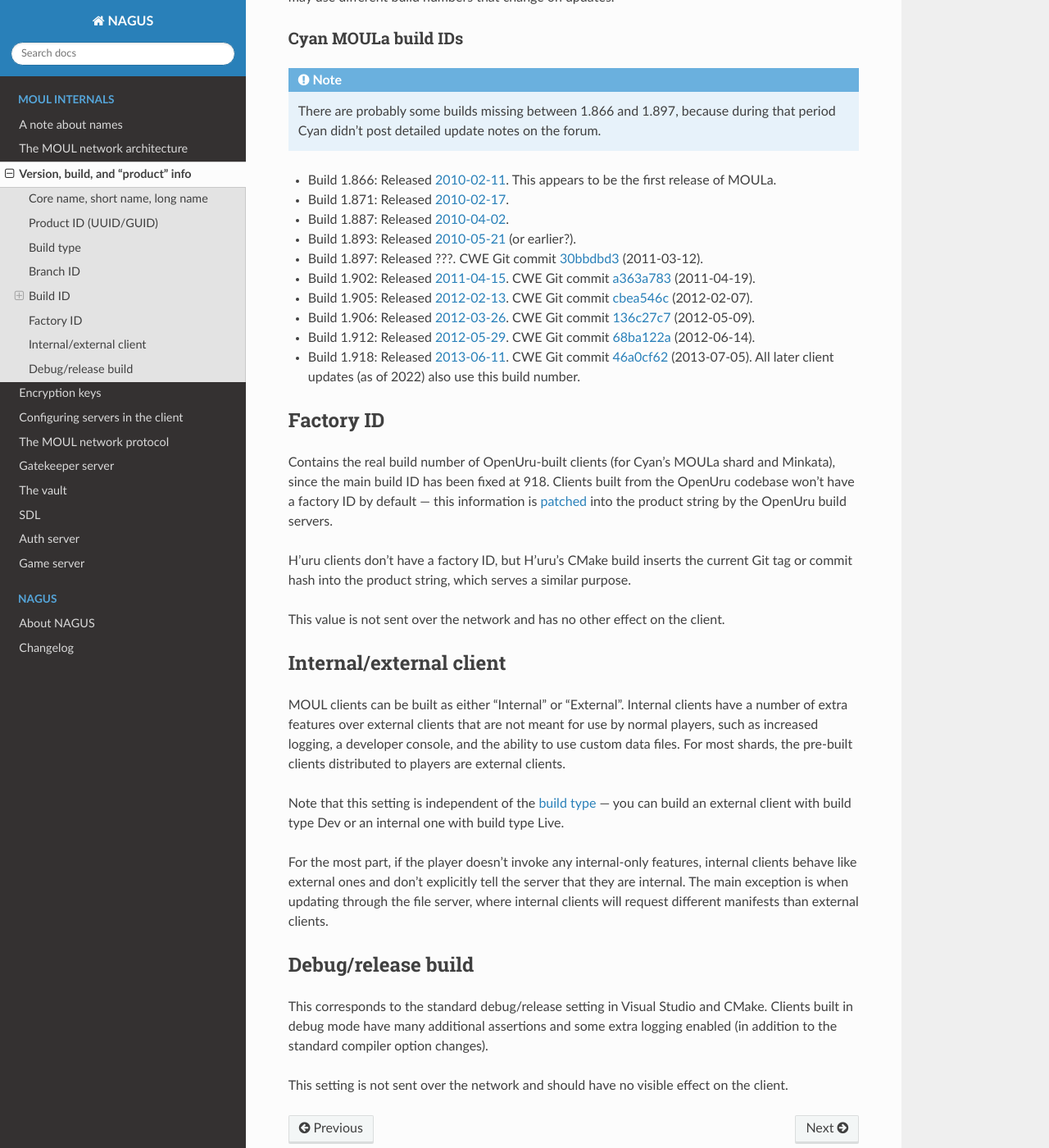
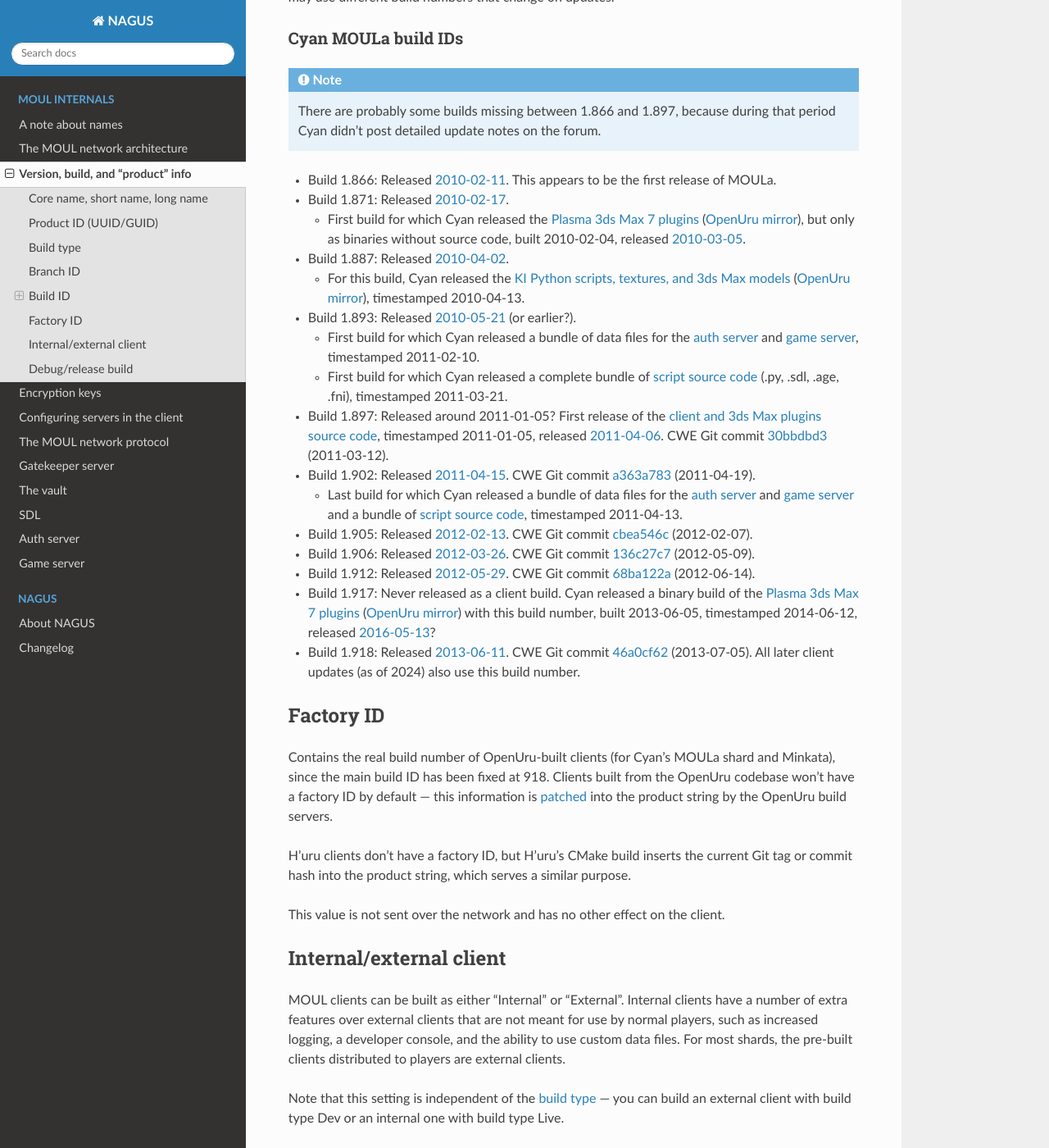
Before and after one commit to dgelessus/NAGUS, a Sphinx documentation site: the page built from docs/uru/product_id.rst, in a window 1280 px wide and 1400 px high, scrolled down 2065 px. Shown: the whole window at 82% size. Built offline with Sphinx 7.4.7 and the Read the Docs theme 2.0.0, drawn with Linux system fonts in a browser that asks for light colours.

Commit message:
Add info about source/asset/plugin releases for early MOULa builds

```diff
--- a/docs/uru/product_id.rst
+++ b/docs/uru/product_id.rst
@@ -135,16 +135,42 @@
   This appears to be the first release of MOULa.
 * Build 1.871:
   Released `2010-02-17 <https://mystonline.com/forums/viewtopic.php?f=36&t=19753>`__.
+
+  * First build for which Cyan released the `Plasma 3ds Max 7 plugins <http://cho.cyan.com/bahrowings/MOULaPlugins871.zip>`__
+    (`OpenUru mirror <https://assets.openuru.org/cyan/MOULaPlugins871.zip>`__),
+    but only as binaries without source code,
+    built 2010-02-04,
+    released `2010-03-05 <https://mystonline.com/forums/viewtopic.php?t=20178>`__.
 * Build 1.887:
   Released `2010-04-02 <https://web.archive.org/web/20110515133633/http://www.atomicgamer.com:80/games/1835/myst-online-uru-live/files>`__.
+
+  * For this build,
+    Cyan released the `KI Python scripts, textures, and 3ds Max models <http://cho.cyan.com/bahrowings/KI-887.zip>`__
+    (`OpenUru mirror <https://assets.openuru.org/cyan/KI-887.zip>`__),
+    timestamped 2010-04-13.
 * Build 1.893:
   Released `2010-05-21 <https://distfiles.macports.org/mystonline/UruLauncher.exe-1.893.zip>`__ (or earlier?).
+
+  * First build for which Cyan released a bundle of data files for the `auth server <https://assets.openuru.org/cyan/AuthFiles.zip>`__
+    and `game server <https://assets.openuru.org/cyan/GameFiles.zip>`__,
+    timestamped 2011-02-10.
+  * First build for which Cyan released a complete bundle of `script source code <https://assets.openuru.org/cyan/Scripts893.zip>`__
+    (.py, .sdl, .age, .fni),
+    timestamped 2011-03-21.
 * Build 1.897:
-  Released ???.
+  Released around 2011-01-05?
+  First release of the `client and 3ds Max plugins source code <https://assets.openuru.org/cyan/MOULOpenSourceClientPlugin.zip>`__,
+  timestamped 2011-01-05,
+  released `2011-04-06 <https://mystonline.com/forums/viewtopic.php?f=36&t=24534>`__.
   CWE Git commit `30bbdbd3 <https://foundry.openuru.org/gitblit/commit/?r=CWE.git&h=30bbdbd327c2ea6832b88e40ceca2a6707a3a0d5>`__ (2011-03-12).
 * Build 1.902:
   Released `2011-04-15 <https://mystonline.com/forums/viewtopic.php?f=36&t=24583>`__.
   CWE Git commit `a363a783 <https://foundry.openuru.org/gitblit/commit/?r=CWE.git&h=a363a783c5d2ffc7aa104275e5f34feb81db0e4b>`__ (2011-04-19).
+
+  * Last build for which Cyan released a bundle of data files for the `auth server <https://assets.openuru.org/cyan/AuthFiles902.zip>`__
+    and `game server <https://assets.openuru.org/cyan/GameFiles902.zip>`__
+    and a bundle of `script source code <https://assets.openuru.org/cyan/Scripts902.zip>`__,
+    timestamped 2011-04-13.
 * Build 1.905:
   Released `2012-02-13 <https://mystonline.com/forums/viewtopic.php?f=36&t=25435>`__.
   CWE Git commit `cbea546c <https://foundry.openuru.org/gitblit/commit/?r=CWE.git&h=cbea546c61507f9d549d41354ec8993482304680>`__ (2012-02-07).
@@ -154,10 +180,18 @@
 * Build 1.912:
   Released `2012-05-29 <https://mystonline.com/forums/viewtopic.php?f=36&t=25730>`__.
   CWE Git commit `68ba122a <https://foundry.openuru.org/gitblit/commit/?r=CWE.git&h=68ba122afeb131b31e7d5f22fadffb16c987b802>`__ (2012-06-14).
+* Build 1.917:
+  Never released as a client build.
+  Cyan released a binary build of the `Plasma 3ds Max 7 plugins <http://cho.cyan.com/bahrowings/MOULaPlugins917.zip>`__
+  (`OpenUru mirror <https://assets.openuru.org/cyan/MOULaPlugins917.zip>`__)
+  with this build number,
+  built 2013-06-05,
+  timestamped 2014-06-12,
+  released `2016-05-13 <https://wiki.openuru.org/index.php?title=Cyan_Worlds_Sources_And_Tools&diff=2939&oldid=2037>`__\?
 * Build 1.918:
   Released `2013-06-11 <https://mystonline.com/forums/viewtopic.php?f=36&t=26572>`__.
   CWE Git commit `46a0cf62 <https://foundry.openuru.org/gitblit/commit/?r=CWE.git&h=46a0cf6206211366c43d5132b6190b3f4ca35c62>`__ (2013-07-05).
-  All later client updates (as of 2022) also use this build number.
+  All later client updates (as of 2024) also use this build number.
 
 .. index:: factory ID
   :name: factory_id
```
